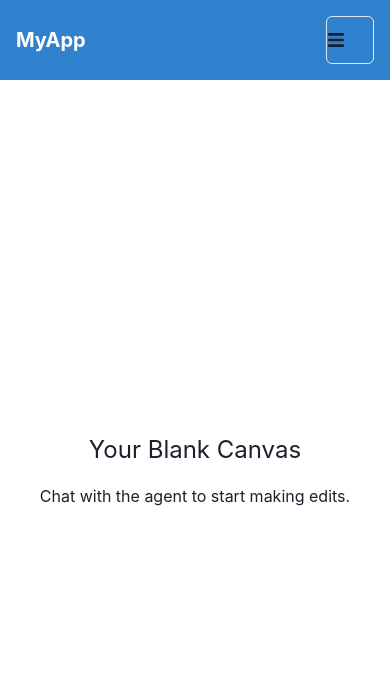
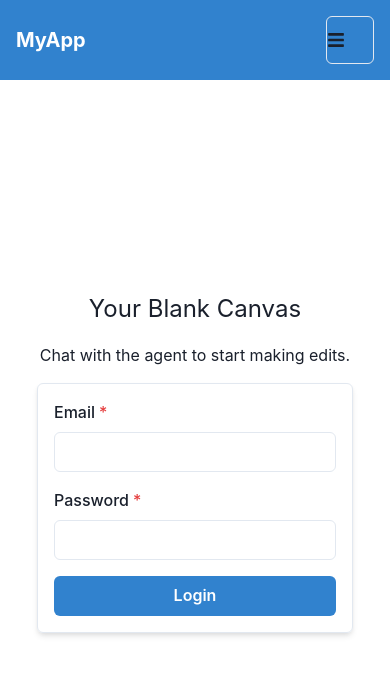
Before and after one commit to GPT-Engineer-App-Dev/pure-react-beginner, a React (Vite) app: page / in a window 390 px wide. Shown: the top 674 px of the page. Built offline with nearby package versions, Linux system fonts and the light colour scheme.

Commit message:
Added a responsive login box to the front page with email and password fields.

```diff
--- a/src/pages/Index.jsx
+++ b/src/pages/Index.jsx
@@ -1,7 +1,18 @@
-import { Container, Text, VStack, Box, Flex, Spacer, Heading, IconButton } from "@chakra-ui/react";
+import { Container, Text, VStack, Box, Flex, Spacer, Heading, IconButton, Input, Button, FormControl, FormLabel } from "@chakra-ui/react";
 import { FaBars } from "react-icons/fa";
 
+import { useState } from "react";
+
 const Index = () => {
+  const [email, setEmail] = useState("");
+  const [password, setPassword] = useState("");
+
+  const handleSubmit = (e) => {
+    e.preventDefault();
+    // Handle login logic here
+    console.log("Email:", email);
+    console.log("Password:", password);
+  };
   return (
     <Container maxW="container.xl" p={0}>
       <Flex as="nav" bg="blue.500" color="white" p={4} align="center">
@@ -25,6 +36,19 @@ const Index = () => {
         <VStack spacing={4}>
           <Text fontSize="2xl">Your Blank Canvas</Text>
           <Text>Chat with the agent to start making edits.</Text>
+          <Box as="form" onSubmit={handleSubmit} width={{ base: "100%", md: "400px" }} p={4} borderWidth={1} borderRadius="md" boxShadow="md">
+            <VStack spacing={4}>
+              <FormControl id="email" isRequired>
+                <FormLabel>Email</FormLabel>
+                <Input type="email" value={email} onChange={(e) => setEmail(e.target.value)} />
+              </FormControl>
+              <FormControl id="password" isRequired>
+                <FormLabel>Password</FormLabel>
+                <Input type="password" value={password} onChange={(e) => setPassword(e.target.value)} />
+              </FormControl>
+              <Button type="submit" colorScheme="blue" width="full">Login</Button>
+            </VStack>
+          </Box>
         </VStack>
       </Flex>
     </Container>
```
